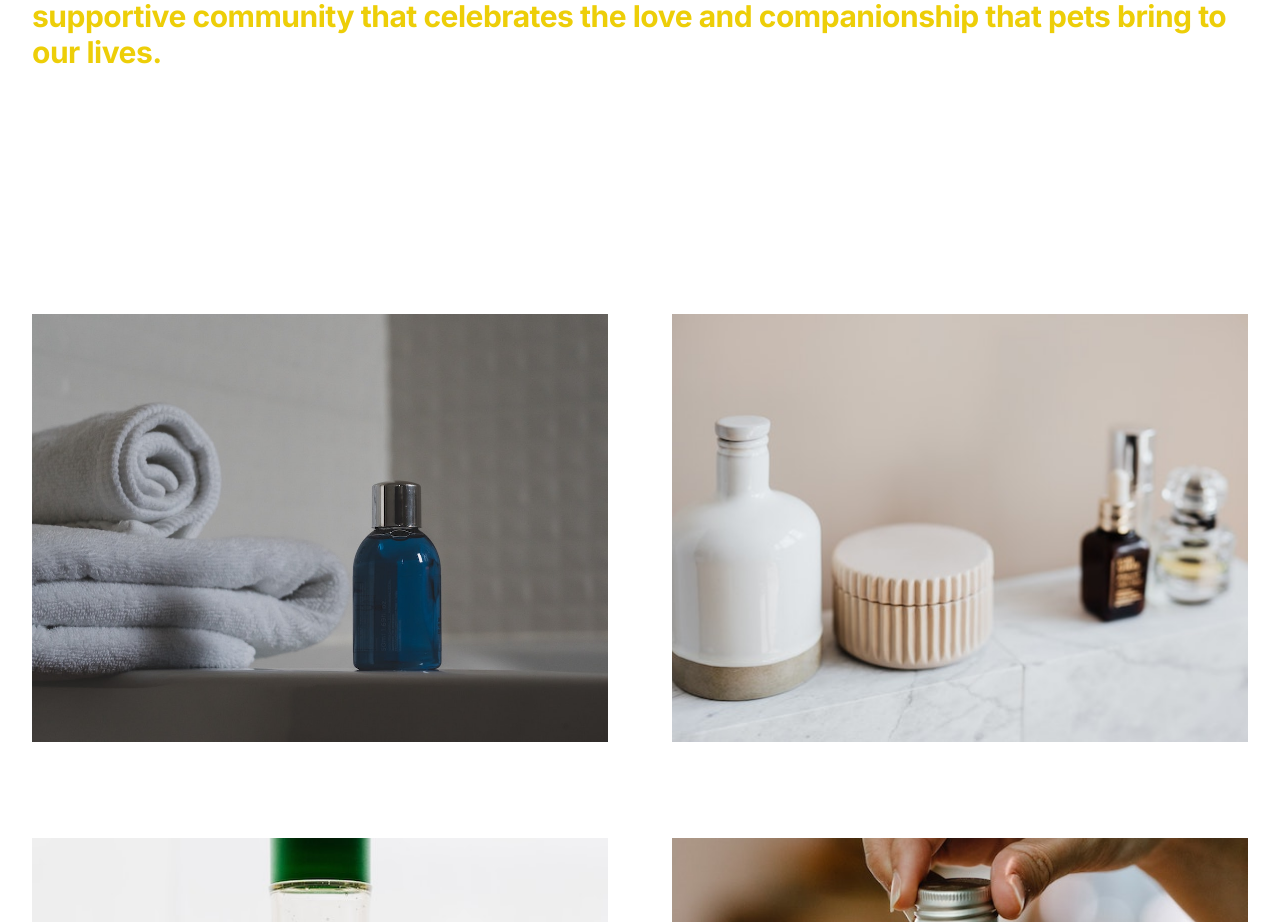
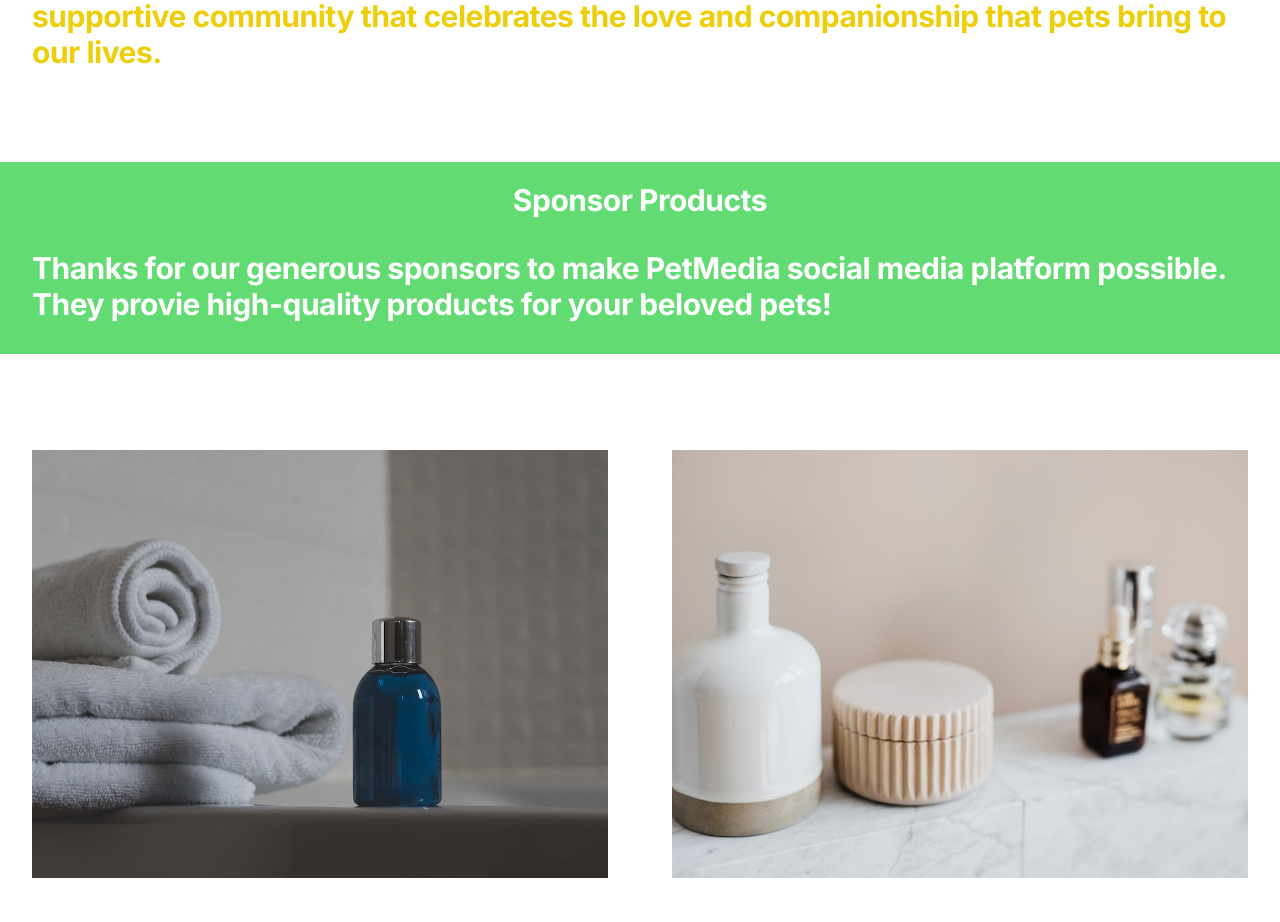
Before and after one commit to 2023-ctech-cs5356/milestone-3-petmedia, a React (Create React App) app: page / in a window 1280 px wide. Shown: the part 1901-2823 px from the top of the page. Built offline with nearby package versions, Linux system fonts and the light colour scheme; no server answers; the database is empty.

Commit message:
Update Home.module.css

```diff
--- a/src/components/Home.module.css
+++ b/src/components/Home.module.css
@@ -67,6 +67,16 @@ body {
   margin-bottom: 9.6rem;
 }
 
+.sponsor-products {
+  /* background: #1a75bc; */
+  background: rgb(97, 219, 114);
+  display: flex;
+  align-items: center;
+  margin-top: 4em;
+  max-height: 50rem;
+  margin-bottom: 9.6rem;
+}
+
 .breeds-wrapper-title {
   font-size: 4rem;
   text-transform: capitalize;
```
